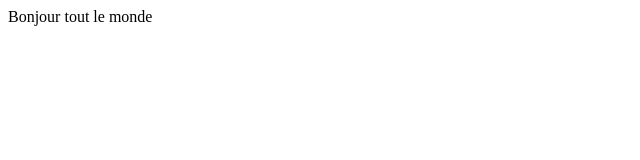
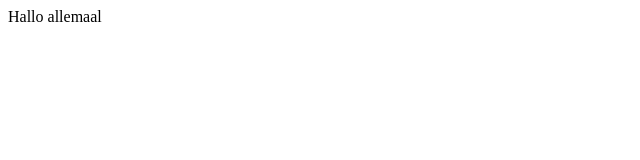
Before and after one commit to TinoSchuerewegen/gitvisualstudiocode, a plain HTML site: page index.html in a window 1280 px wide. Shown: the full height of the page, 0-640 px from the left. Drawn offline with Linux system fonts and the light colour scheme.

Commit message:
Hallo allemaal

```diff
--- a/index.html
+++ b/index.html
@@ -4,6 +4,6 @@
         <title>Hallo</title>
     </head>
     <body>
-        Bonjour tout le monde
+        Hallo allemaal
     </body>
 </html>
```
